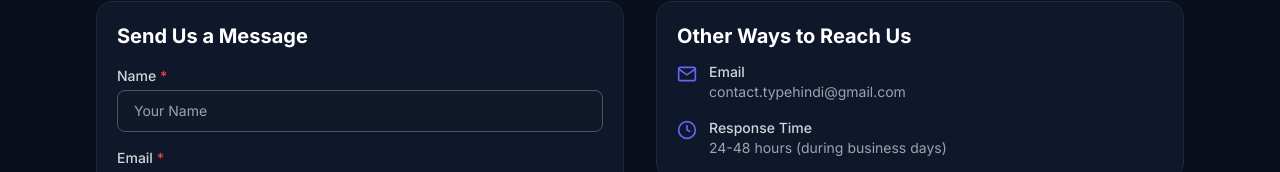
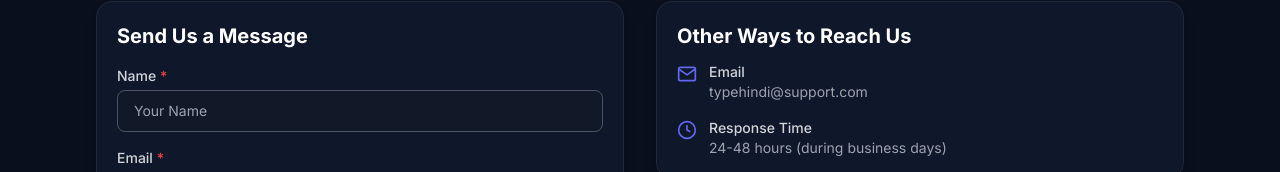
Before and after one commit to therohitbiruli/typehindi, a Next.js app: page /contact in a window 1280 px wide. Shown: the part 180-352 px from the top of the page. Built offline with nearby package versions, Linux system fonts and the light colour scheme.

Commit message:
chore: tone down superlatives to objective factual statements and update contact email to typehindi@support.com

```diff
--- a/src/app/contact/page.tsx
+++ b/src/app/contact/page.tsx
@@ -98,7 +98,11 @@ export default function ContactPage() {
                 </svg>
                 <div>
                   <p className="text-sm font-medium text-gray-700 dark:text-gray-300">Email</p>
-                  <p className="text-sm text-gray-500 dark:text-gray-400">contact.typehindi@gmail.com</p>
+                  <p className="text-sm text-gray-500 dark:text-gray-400">
+                    <a href="mailto:typehindi@support.com" className="hover:text-primary-600 dark:hover:text-primary-400 transition-colors">
+                      typehindi@support.com
+                    </a>
+                  </p>
                 </div>
               </div>
               <div className="flex items-start gap-3">
--- a/src/app/manifest.ts
+++ b/src/app/manifest.ts
@@ -2,7 +2,7 @@ import { MetadataRoute } from 'next';
 
 export default function manifest(): MetadataRoute.Manifest {
   return {
-    name: 'TypeHindi.in - Best Hindi Typing Platform',
+    name: 'TypeHindi.in - Hindi Typing Platform',
     short_name: 'TypeHindi',
     description: 'Master Hindi typing with InScript keyboard. Free lessons, games, and WPM tracking.',
     start_url: '/',
--- a/src/app/page.tsx
+++ b/src/app/page.tsx
@@ -46,9 +46,8 @@ export default function Homepage() {
 
         <div className="container-main px-4 relative z-10">
           <div className="text-center max-w-4xl mx-auto">
-            {/* Glowing top badge */}
             <div className="inline-flex items-center gap-2 px-3 py-1 rounded-full bg-primary-500/10 border border-primary-500/30 text-primary-300 text-xs font-semibold mb-6 animate-pulse">
-              ✨ The Best Hindi Typing Platform
+              ✨ Free Online Hindi Typing Platform
             </div>
 
             <h1 className="text-4xl sm:text-5xl md:text-6xl font-extrabold tracking-tight mb-6 leading-tight drop-shadow-[0_4px_12px_rgba(0,0,0,0.9)] text-white">
@@ -617,7 +616,7 @@ export default function Homepage() {
                 <div>
                   <h4 className="text-lg font-normal text-gray-800 dark:text-gray-200 mb-2">Typing Tools</h4>
                   <p className="text-gray-600 dark:text-gray-300 text-[13px] leading-relaxed">
-                    Our typing tools are among the most advanced compared to other typing websites. We provide all the necessary features in one place so you don't have to look elsewhere. Easily track and improve your Hindi typing speed using our speed tracking tools.
+                    Our typing tools provide a comprehensive suite of features for practicing and evaluating Hindi typing. We provide key learning tools in one place so you can practice efficiently. Easily track and improve your Hindi typing speed using our speed tracking tools.
                   </p>
                 </div>
                 <div>
@@ -629,7 +628,7 @@ export default function Homepage() {
                 <div>
                   <h4 className="text-lg font-normal text-gray-800 dark:text-gray-200 mb-2">Typing Tutor (Learn)</h4>
                   <p className="text-gray-600 dark:text-gray-300 text-[13px] leading-relaxed">
-                    Our typing tutor is one of the most comprehensive learning programs available online. Designed for learners of all levels—from beginners to advanced—it makes understanding the basic rules of touch typing simple and engaging.
+                    Our typing tutor provides a comprehensive, step-by-step learning curriculum. Designed for learners of all levels—from beginners to advanced—it makes understanding the basic rules of touch typing simple and structured.
                   </p>
                 </div>
                 <div>
```
